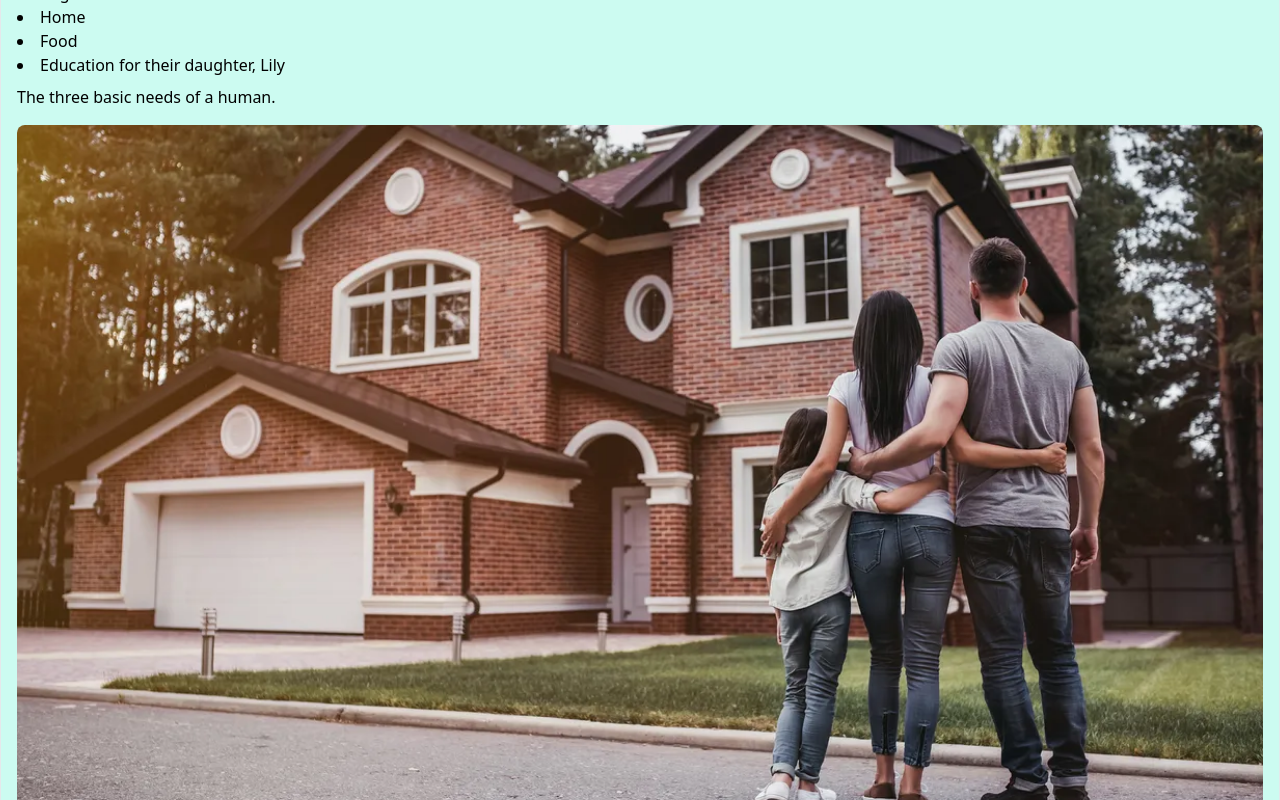
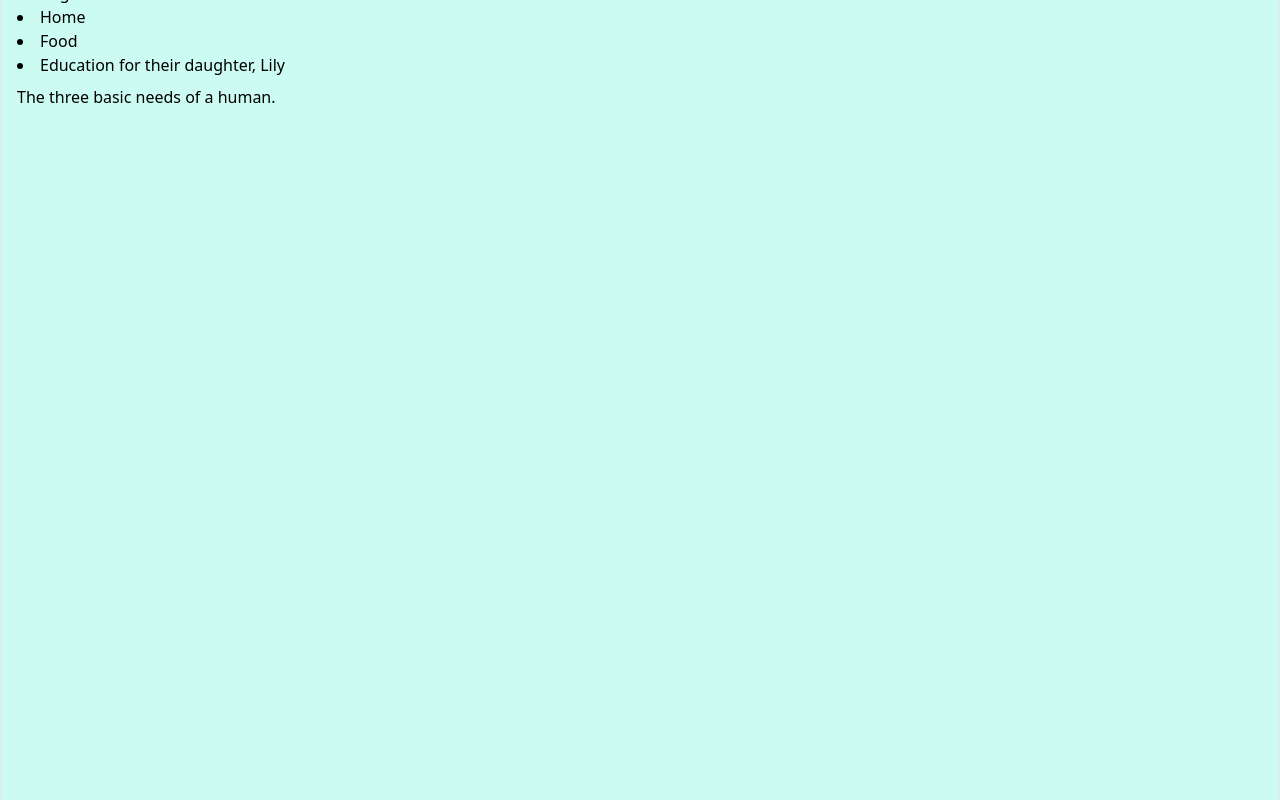
Before and after one commit to mehassanhmood/StoryBoarding, a React (Vite) app: page / in a window 1280 px wide. Shown: the part 380-1180 px from the top of the page. Built offline with nearby package versions, Linux system fonts and the light colour scheme.

Commit message:
Persona image fade in

```diff
--- a/src/components/Persona.jsx
+++ b/src/components/Persona.jsx
@@ -25,7 +25,7 @@ const Persona = () => {
         <img
           src={personaImage}
           alt="Shakira and her family"
-          className="w-full h-auto rounded-lg mt-4"
+          className="w-full h-auto rounded-lg mt-4 opacity-0 transition-opacity duration-500"
         />
       </div>
       <div className="placeholder-chart border-dashed border-2 border-gray-300 h-48 flex items-center justify-center mb-4">
```
